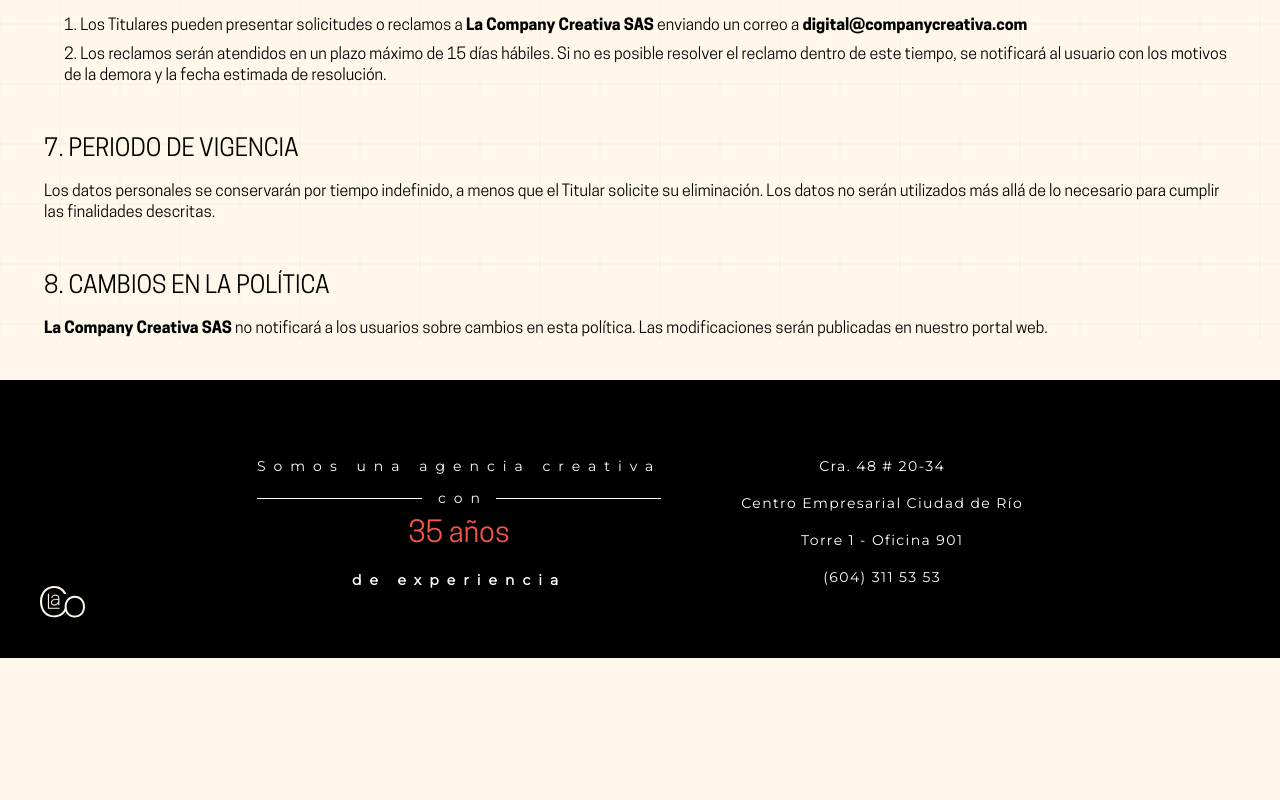
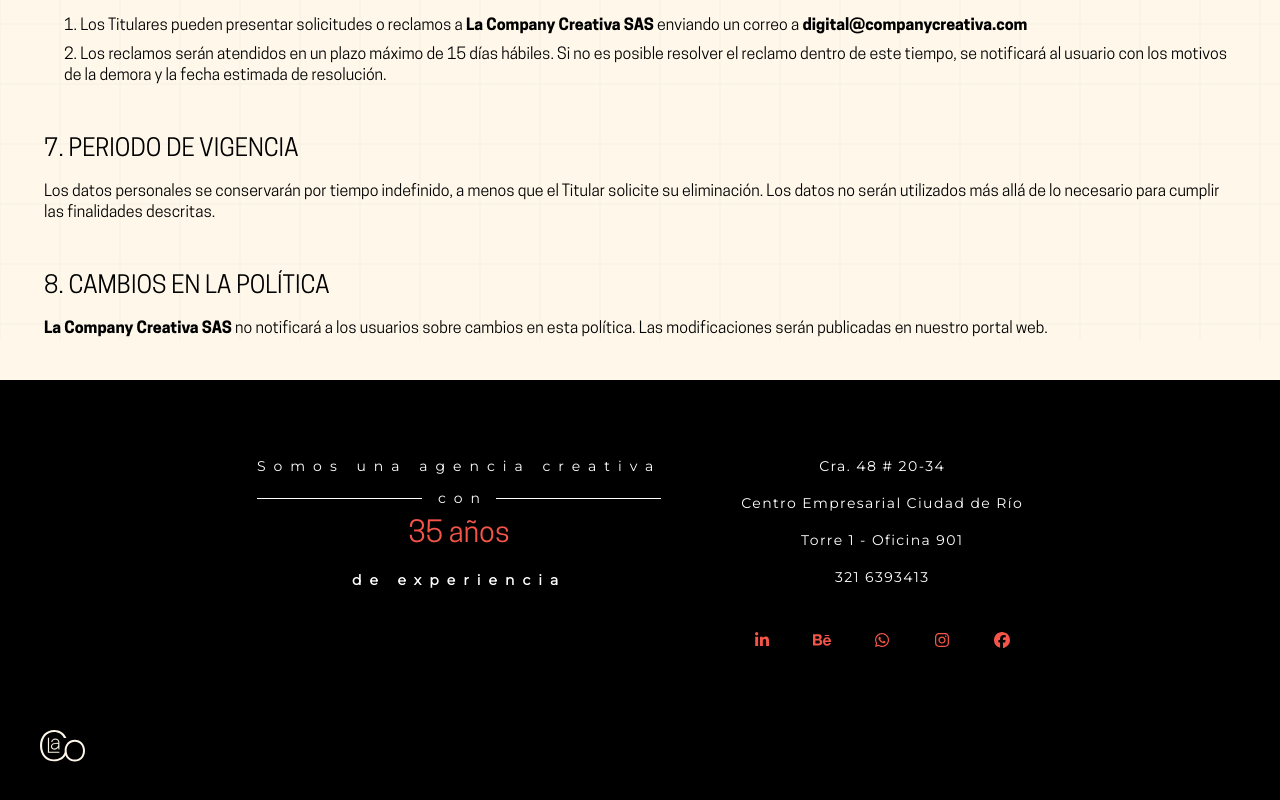
Before and after one commit to CompanyCreativa/La-Company-Creativa, a Next.js app: page /politicas in a window 1280 px wide. Shown: the part 1756-2556 px from the top of the page. Before the commit the page ends 2414 px from the top, so only its background shows below. Built offline with nearby package versions, Linux system fonts and the light colour scheme.

Commit message:
add number wpp footer

```diff
--- a/src/app/agencia-de-pauta-digital/page.js
+++ b/src/app/agencia-de-pauta-digital/page.js
@@ -19,7 +19,7 @@
   return (
     <div className="relative min-h-screen overflow-hidden bg-noise-new mt-[-55px]">
       <Head>
-        <title>Agencia de Pauta Digital</title>
+        <title>Campañas que venden. Punto.</title>
         <meta name="description" content="Campañas que venden. Punto." />
         <meta name="viewport" content="width=device-width, initial-scale=1" />
       </Head>
--- a/src/app/components/footer.js
+++ b/src/app/components/footer.js
@@ -1,4 +1,14 @@
+import Link from "next/link";
 import React from "react";
+import IconContainer from "./iconContainer";
+import { FontAwesomeIcon } from "@fortawesome/react-fontawesome";
+import {
+  faBehance,
+  faFacebook,
+  faInstagram,
+  faLinkedinIn,
+  faWhatsapp,
+} from "@fortawesome/free-brands-svg-icons";
 
 export default function Footer() {
   return (
@@ -30,9 +40,62 @@
           <span className="text-xs text-white font-montserrat tracking-widest font-thin lg:text-sm">
             Torre 1 - Oficina 901
           </span>
-          <span className="text-xs text-white font-montserrat tracking-widest font-thin lg:text-sm">
-            (604) 311 53 53
-          </span>
+          <Link href="https://wa.link/omjp5g" target="_blank">
+            <span className="text-xs text-white font-montserrat tracking-widest font-thin lg:text-sm">
+              321 6393413
+            </span>
+          </Link>
+          <div className="flex items-center gap-8 mt-5 mb-20">
+            <Link
+              href="https://co.linkedin.com/company/companycreativa"
+              target="_blank"
+            >
+              <IconContainer className="border border-black h-7 w-7 flex justify-center items-center rounded-md">
+                <FontAwesomeIcon
+                  icon={faLinkedinIn}
+                  className="text-[16px] text-companySalmon"
+                />
+              </IconContainer>
+            </Link>
+            <Link href="https://www.behance.net/lacompanycrea" target="_blank">
+              <IconContainer className="border border-black h-7 w-7 flex justify-center items-center rounded-md">
+                <FontAwesomeIcon
+                  icon={faBehance}
+                  className="text-[16px] text-companySalmon"
+                />
+              </IconContainer>
+            </Link>
+            <Link href="https://wa.link/omjp5g" target="_blank">
+              <IconContainer className="border border-black h-7 w-7 flex justify-center items-center rounded-md">
+                <FontAwesomeIcon
+                  icon={faWhatsapp}
+                  className="text-[16px] text-companySalmon"
+                />
+              </IconContainer>
+            </Link>
+            <Link
+              href="https://www.instagram.com/lacompanycrea/?hl=es"
+              target="_blank"
+            >
+              <IconContainer className="border border-black h-7 w-7 flex justify-center items-center rounded-md">
+                <FontAwesomeIcon
+                  icon={faInstagram}
+                  className="text-[16px] text-companySalmon"
+                />
+              </IconContainer>
+            </Link>
+            <Link
+              href="https://www.facebook.com/lacompanycreativa"
+              target="_blank"
+            >
+              <IconContainer className="border border-black h-7 w-7 flex justify-center items-center rounded-md">
+                <FontAwesomeIcon
+                  icon={faFacebook}
+                  className="text-[16px] text-companySalmon"
+                />
+              </IconContainer>
+            </Link>
+          </div>
         </div>
       </div>
       <div className="absolute bottom-10 left-10 hidden lg:block">
--- a/src/app/components/form.js
+++ b/src/app/components/form.js
@@ -134,12 +134,14 @@
                 />
               </IconContainer>
             </Link>
+            <Link href="https://wa.link/omjp5g" target="_blank">
               <IconContainer className="border border-black h-7 w-7 flex justify-center items-center rounded-md">
                 <FontAwesomeIcon
                   icon={faWhatsapp}
                   className="text-[16px] text-companySalmon"
                 />
               </IconContainer>
+            </Link>
             <Link
               href="https://www.instagram.com/lacompanycrea/?hl=es"
               target="_blank"
--- a/src/app/contacto/page.js
+++ b/src/app/contacto/page.js
@@ -6,7 +6,7 @@
   return (
     <MainContainer>
       <Head>
-        <title>La Company Creativa | Contacto</title>
+        <title>¿Hablamos o seguimos siendo extraños digitales?</title>
         <meta
           name="description"
           content="¿Hablamos o seguimos siendo extraños digitales?"
--- a/src/app/portafolio/page.js
+++ b/src/app/portafolio/page.js
@@ -24,7 +24,7 @@
   return (
     <MainContainer>
       <Head>
-        <title>La Company Creativa | Portafolio</title>
+        <title>Explora nuestras campañas más exitosas.</title>
         <meta
           name="description"
           content="Explora nuestras campañas más exitosas."
```
Lines whose indentation alone changed are shown as unchanged.
